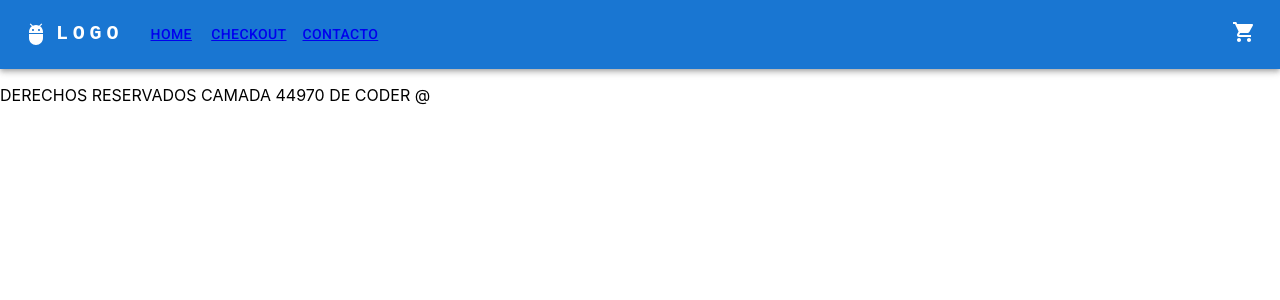
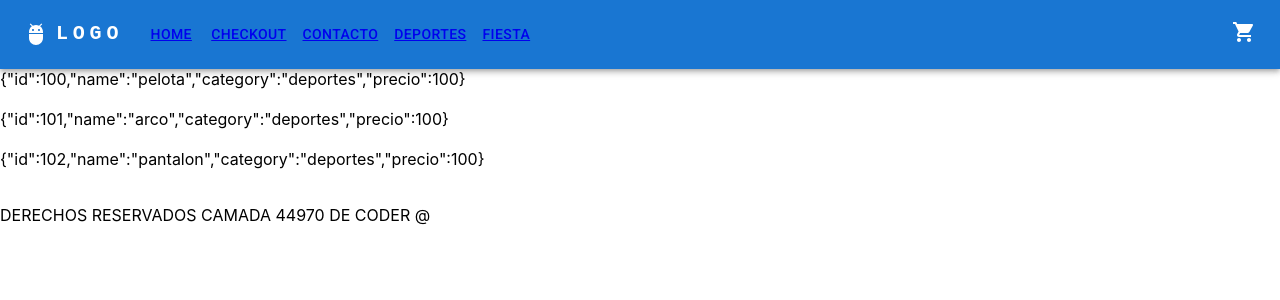
Before and after one commit to guillejf/44970, a React (Create React App) app: page /category/deportes in a window 1280 px wide. Shown: the top 300 px of the page. Built offline with nearby package versions, Linux system fonts and the light colour scheme.

Commit message:
ultimos cambios

```diff
--- a/src/App.js
+++ b/src/App.js
@@ -3,12 +3,12 @@ import "@fontsource/roboto/400.css";
 import "@fontsource/roboto/500.css";
 import "@fontsource/roboto/700.css";
 import "./App.css";
-import { BrowserRouter, Routes, Route } from "react-router-dom";
-import ItemListContainer from "./components/ItemListContainer";
-import Footer from "./components/Footer";
-import Navbar from "./components/Navbar";
+import { BrowserRouter, Route, Routes } from "react-router-dom";
 import Checkout from "./components/Checkout";
 import Contacto from "./components/Contacto";
+import Footer from "./components/Footer";
+import ItemListContainer from "./components/ItemListContainer";
+import Navbar from "./components/Navbar";
 
 export default function App() {
   return (
@@ -20,6 +20,8 @@ export default function App() {
         <Route path="/" element={<ItemListContainer />} />
         <Route path="/checkout" element={<Checkout />} />
         <Route path="/contacto" element={<Contacto />} />
+        <Route path="/category/:idcategory" element={<ItemListContainer />} />
+        {/* <Route path="/item/:iditem" element={<ItemDetailContainer />} /> */}
         <Route />
         <Route />
         <Route />
--- a/src/components/ItemListContainer.jsx
+++ b/src/components/ItemListContainer.jsx
@@ -1,7 +1,10 @@
 import React from "react";
-import { useState } from "react";
+import { useState, useEffect } from "react";
+import { useParams } from "react-router-dom";
 import "./ItemListContainer";
 export default function ItemListContainer({ greeting }) {
+  const { idcategory } = useParams();
+
   const [productos, setProductos] = useState([]);
   let productosHC = [
     { id: 100, name: "pelota", category: "deportes", precio: 100 },
@@ -16,23 +19,32 @@ export default function ItemListContainer({ greeting }) {
     },
   ];
 
-  const productosPromise = new Promise((res, rej) => {
-    setTimeout(() => {
-      res(productosHC);
-    }, 2000);
-  });
+  useEffect(() => {
+    // alert("cambio la categoria por eso salta de nuevo este efecto");
+    const productosPromise = new Promise((res, rej) => {
+      setTimeout(() => {
+        res(productosHC);
+      }, 2000);
+    });
 
-  productosPromise.then((res) => setProductos(res));
+    productosPromise.then((res) => {
+      if (idcategory) {
+        setProductos(res.filter((item) => item.category == idcategory));
+      } else {
+        setProductos(res);
+      }
+    });
+  }, [idcategory]);
 
   return (
     <div>
       {!productos.length && "Loading..."}
       {productos.map((item) => (
-        <>
+        <div key={item.id}>
           {JSON.stringify(item)}
           <br />
           <br />
-        </>
+        </div>
       ))}
     </div>
   );
--- a/src/components/Navbar.jsx
+++ b/src/components/Navbar.jsx
@@ -11,11 +11,14 @@ import Toolbar from "@mui/material/Toolbar";
 import Typography from "@mui/material/Typography";
 import * as React from "react";
 import CartWidget from "./CartWidget";
+import { Link } from "react-router-dom";
 
 const pages = [
   { label: "Home", link: "/" },
   { label: "Checkout", link: "/checkout" },
   { label: "Contacto", link: "/contacto" },
+  { label: "deportes", link: "/category/deportes" },
+  { label: "fiesta", link: "/category/fiesta" },
 ];
 
 export default function Navbar() {
@@ -124,7 +127,7 @@ export default function Navbar() {
                 onClick={handleCloseNavMenu}
                 sx={{ my: 2, color: "white", display: "block" }}
               >
-                <a href={page.link}>{page.label}</a>
+                <Link to={page.link}>{page.label}</Link>
               </Button>
             ))}
           </Box>
```
